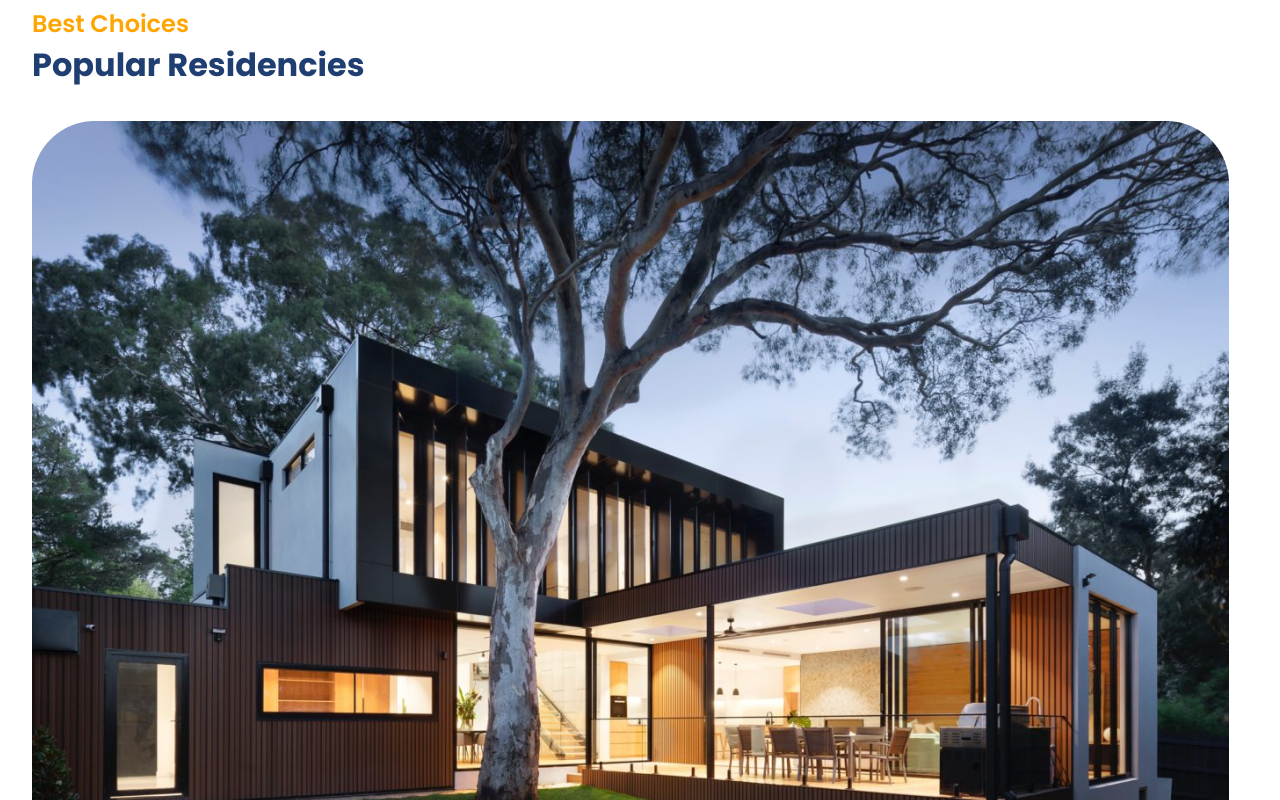
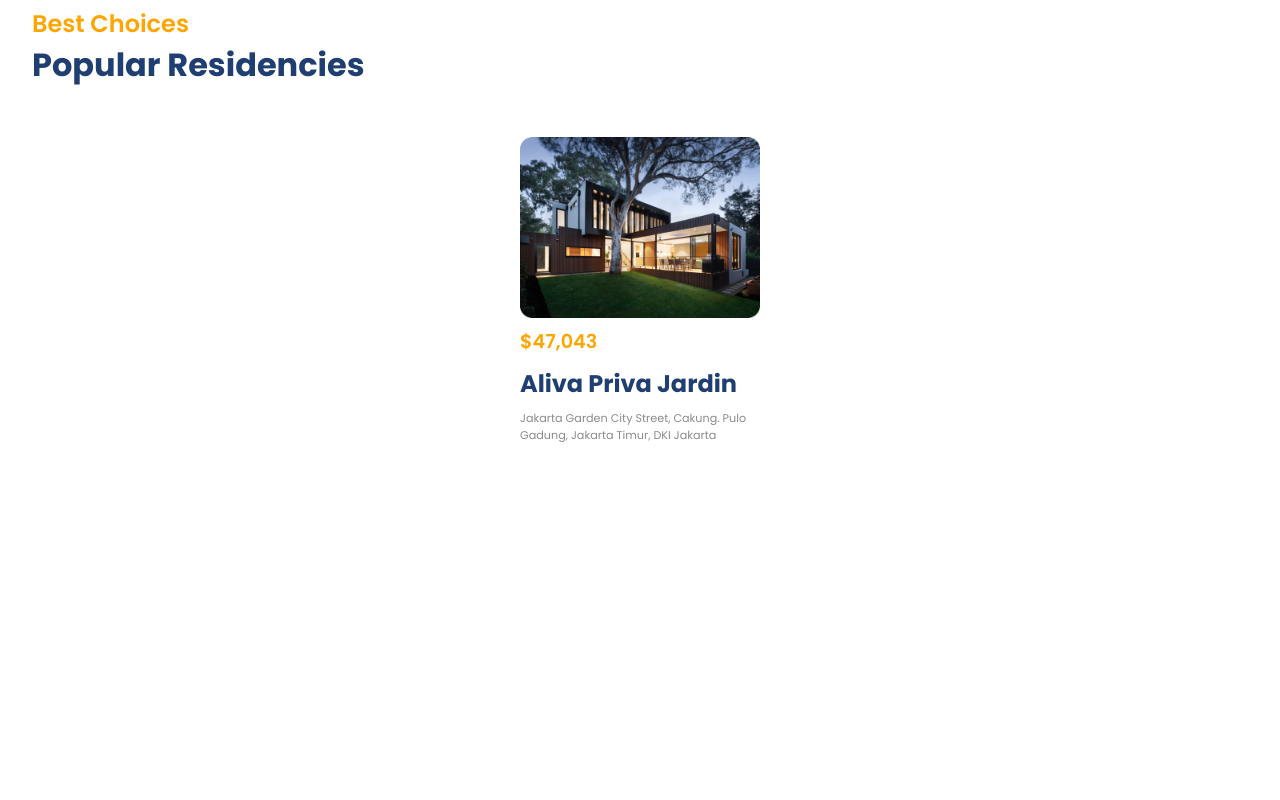
Before and after one commit to inekeyuliam/realestate-reactjs, a React (Vite) app: page / in a window 1280 px wide. Shown: the part 920-1720 px from the top of the page. After the commit the page ends 1416 px from the top, so only its background shows below. Built offline with nearby package versions, Linux system fonts and the light colour scheme.

Commit message:
swiper css

```diff
--- a/src/components/Residencies/Residencies.css
+++ b/src/components/Residencies/Residencies.css
@@ -1,3 +1,39 @@
 .r-head{
 	margin-bottom: 2rem;
 }
+.r-card{
+	gap: .6rem;
+	padding: 1rem;
+	border-radius: 10px;
+	max-width: max-content;
+	margin: auto;
+	transition: all 300ms ease-in-out;
+}
+.r-card>img{
+	width: 100%;
+	max-width: 15rem;
+}
+.r-card>:nth-child(2){
+	font-size: 1.2rem;
+	font-weight: 600;
+}
+.r-card>:nth-child(3){
+	font-size: 1.5rem;
+}
+.r-card>:nth-child(4){
+	font-size: 0.7rem;
+	width: 15rem;
+}
+.r-card:hover{
+	scale: 1.025;
+	cursor: pointer;
+	background: linear-gradient(
+		180deg,
+		rgba(255,255,255,0) 0%,
+		rgba(136,160,255,0.46) 217.91%
+	);
+	box-shadow: 0px 72px 49px -51px rgba(136, 160, 255, 0.21);
+}
+.swiper-horizontal{
+	overflow: visible;
+}
--- a/src/components/Residencies/Residencies.jsx
+++ b/src/components/Residencies/Residencies.jsx
@@ -19,10 +19,16 @@
 				{
 					data.map((card, i) => (
 						<SwiperSlide key={i}>
-							<div className="r-card">
+							<div className="flexColStart r-card">
 								<img src={card.image} alt="home" />
 								<span className="secondaryText r-price">
-									<span className='orangeText'>${card.price}</span>
+									<span style={{color: 'orange'}}>${card.price}</span>
+								</span>
+								<span className='primaryText'>
+									{card.name}
+								</span>
+								<span className='secondaryText'>
+									{card.detail}
 								</span>
 							</div>
 						</SwiperSlide>
```
